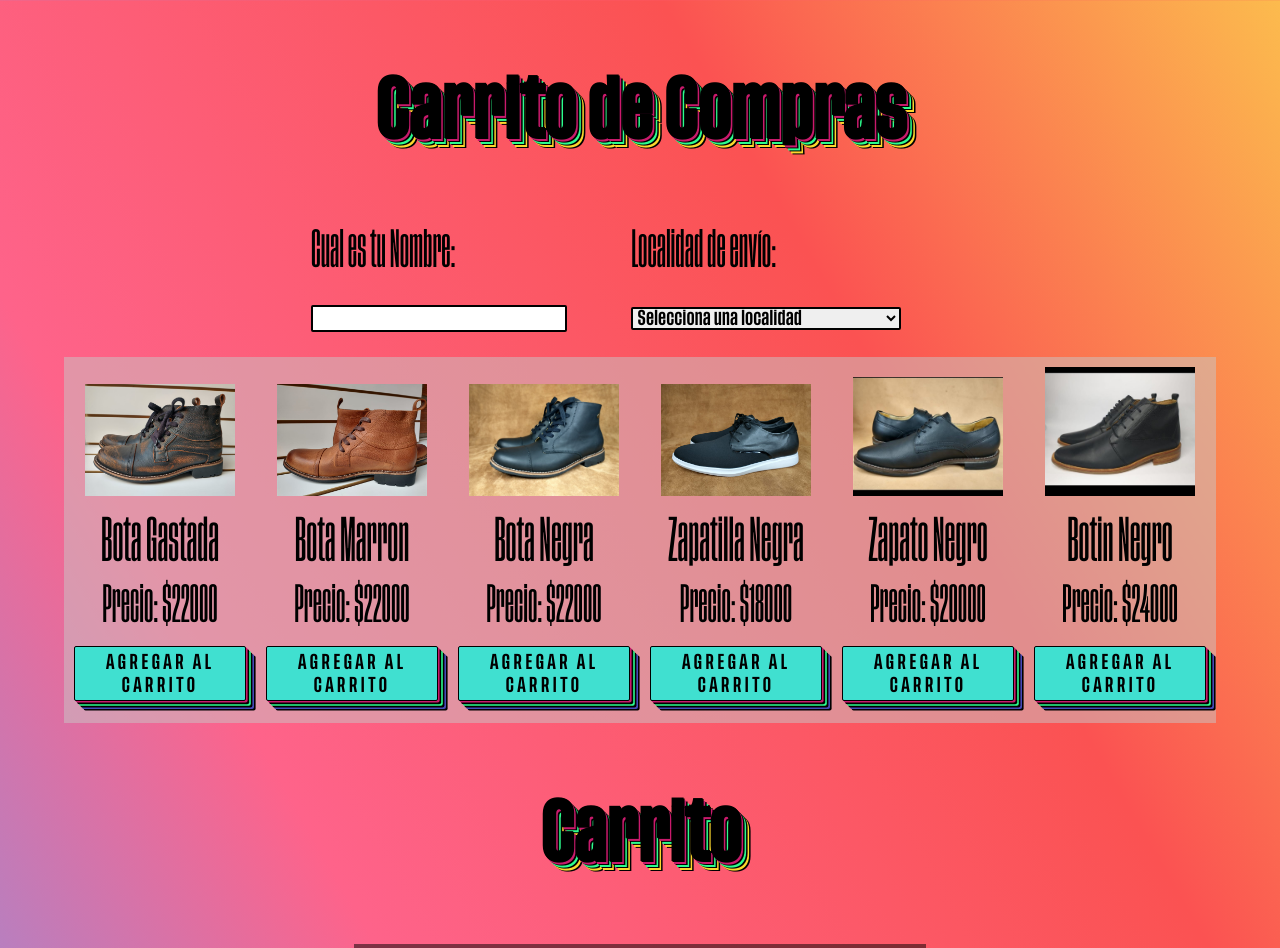
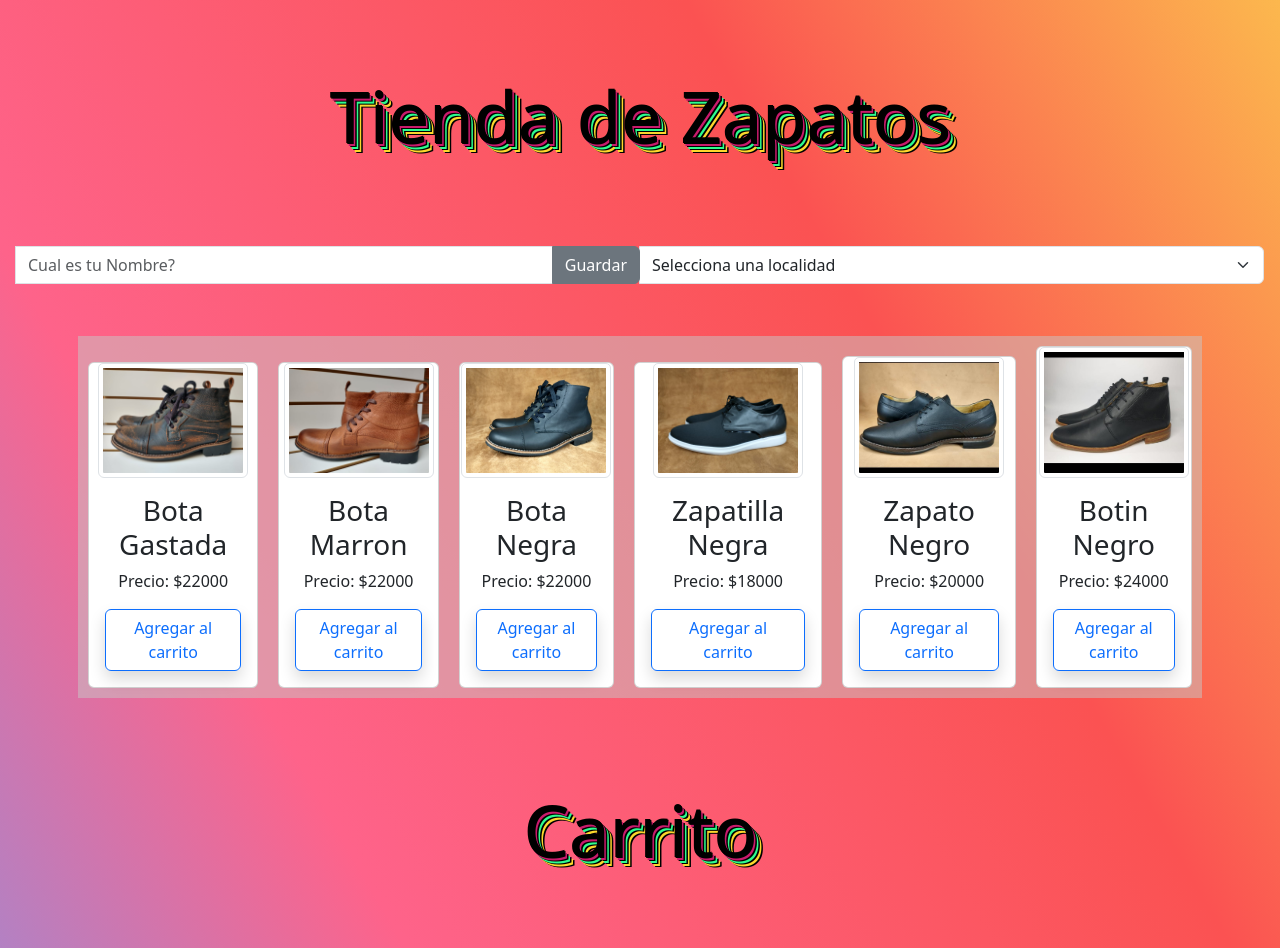
Before and after one commit to tiagoous/proyecto-javascript-coderhouse, a website: page index.html in a window 1280 px wide. Shown: the top 948 px of the page. Drawn offline with nearby package versions, Linux system fonts and the light colour scheme; some packages are replaced by stand-ins of ours; a script that the page names is missing.

Commit message:
final version of carrito my loco

```diff
--- a/app.js
+++ b/app.js
@@ -16,6 +16,16 @@ const nombreUsuarioInput = document.getElementById("nombreUsuario");
 const productosContainer = document.getElementById("productos");
 const opcionLocalidadSelect = document.getElementById("opcionLocalidad");
 
+function guardarNombreUsuario() {
+    const nombreUsuarioInput = document.getElementById("nombreUsuario");
+    nombreUsuario = nombreUsuarioInput.value;
+    Swal.fire(
+        'Tu Nombre se guardo correctamente',
+        '',
+        'success'
+        )
+}
+
 // Cargar productos.JSON
 fetch("productos.json")
     .then((response) => response.json())
@@ -27,13 +37,14 @@ fetch("productos.json")
             const { nombre, imagen, precio, cantidad } = producto;
 
             const productoElement = document.createElement("div");
-            productoElement.classList.add("producto");
+            productoElement.classList.add("card");
 
             productoElement.innerHTML = `
-        <img src="${imagen}" alt="${nombre}">
-        <h3>${nombre}</h3>
-        <p>Precio: $${precio}</p>
-        <button class="btn shadow" onclick="agregarAlCarrito('${nombre}', '${imagen}', ${precio}, ${cantidad})">
+        <img src="${imagen}" alt="${nombre}" class="img-thumbnail card-img-top">
+        <div class="card-body">
+        <h3 class="card-title">${nombre}</h3>
+        <p class="card-text">Precio: $${precio}</p>
+        <button class="btn btn-outline-primary shadow" onclick="agregarAlCarrito('${nombre}', '${imagen}', ${precio}, ${cantidad})">
             Agregar al carrito
         </button>
         `;
@@ -93,7 +104,7 @@ function mostrarCarrito() {
 
         const fila = document.createElement("tr");
         fila.innerHTML = `
-        <td><img src="${imagen}" alt="${nombre}" width="50"></td>
+        <td><img class="img-thumbnail" src="${imagen}" alt="${nombre}" width="50"></td>
         <td>${nombre}</td>
         <td class="color__precio">$${precio}</td>
         <td>${cantidad}</td>
@@ -115,7 +126,11 @@ function mostrarCarrito() {
 // Función para finalizar la compra
 function finalizarCompra() {
     if (!opcionLocalidad) {
-        alert("Por favor, selecciona una localidad de envío.");
+        Swal.fire(
+            'Por favor, selecciona una localidad de envío.',
+            '',
+            'warning'
+            )
         return;
     }
 
@@ -133,48 +148,47 @@ function finalizarCompra() {
     const montoTotalConEnvio = montoTotal + costoEnvio;
 
     if (carrito.length > 0) {
-        // const swalWithBootstrapButtons = Swal.mixin({
-        //     customClass: {
-        //         confirmButton: 'btn btn-success',
-        //         cancelButton: 'btn btn-danger'
-        //     },
-        //     buttonsStyling: false
-        // })
+        const swalWithBootstrapButtons = Swal.mixin({
+            customClass: {
+                confirmButton: 'btn btn-success',
+                cancelButton: 'btn btn-danger'
+            },
+            buttonsStyling: false
+        })
 
-        // swalWithBootstrapButtons.fire({
-        //     title: '¡Gracias ${nombreUsuario} por comprar en nuestra tienda!',
-        //     text: "El total de tu compra es de: $${montoTotal}\n, el envío a ${opcionLocalidad} tiene un costo de: $${costoEnvio}\n, el monto total con envío es de: $${montoTotalConEnvio}... Desea finalizar la compra?",
-        //     icon: 'warning',
-        //     showCancelButton: true,
-        //     confirmButtonText: 'Si, ya tengo todo lo que quiero!',
-        //     cancelButtonText: 'No, todavia me faltan productos!',
-        //     reverseButtons: true
-        // }).then((result) => {
-        //     if (result.isConfirmed) {
-        //         swalWithBootstrapButtons.fire(
-        //             'Deleted!',
-        //             'Your file has been deleted.',
-        //             'success'
-        //         )
-        //     } else if (
-        //         /* Read more about handling dismissals below */
-        //         result.dismiss === Swal.DismissReason.cancel
-        //     ) {
-        //         swalWithBootstrapButtons.fire(
-        //             'Cancelled',
-        //             'Your imaginary file is safe :)',
-        //             'error'
-        //         )
-        //     }
-        // })
+        swalWithBootstrapButtons.fire({
+            title: `¡Gracias ${nombreUsuario} por comprar en nuestra tienda!`,
+            text: `El total de tu compra con envío es de: ${montoTotalConEnvio}. Desea finalizar la compra?`,
+            icon: 'warning',
+            showCancelButton: true,
+            confirmButtonText: 'Si, ya tengo todo lo que quiero!',
+            cancelButtonText: 'No, todavia me faltan productos!',
+            reverseButtons: true
+        }).then((result) => {
+            if (result.isConfirmed) {
+                swalWithBootstrapButtons.fire(
+                    'Compra finalizada! Te esperamos de vuelta!',
+                    'Si te gustaron nuestros productos, no dudes en recomendarnos!',
+                    'success'
+                )
+            } else if (
+                /* Read more about handling dismissals below */
+                result.dismiss === Swal.DismissReason.cancel
+            ) {
+                swalWithBootstrapButtons.fire(
+                    'Compra cancelada!',
+                    'Puedes continuar agregando productos al carrito!',
+                    'error'
+                )
+            }
+        })
 
-        alert(`¡Gracias ${nombreUsuario} por comprar en nuestra tienda!` +
-            ` El total de tu compra es de: $${montoTotal}\n` +
-            ` El envío a ${opcionLocalidad} tiene un costo de: $${costoEnvio}\n` +
-            ` El monto total con envío es: $${montoTotalConEnvio}.`
-        );
     } else {
-        alert('Tu carrito está vacío. Agrega un producto para finalizar la compra.');
+        Swal.fire(
+            'Tu carrito está vacío.',
+            'Agrega un producto para finalizar la compra.',
+            'warning'
+            )
     }
 
     // Eliminar el carrito del local
--- a/index.html
+++ b/index.html
@@ -5,21 +5,24 @@
     <meta charset="UTF-8">
     <meta name="viewport" content="width=device-width, initial-scale=1.0">
     <link rel="stylesheet" href="styles.css">
+    <link href="https://cdn.jsdelivr.net/npm/bootstrap@5.3.1/dist/css/bootstrap.min.css" rel="stylesheet" integrity="sha384-4bw+/aepP/YC94hEpVNVgiZdgIC5+VKNBQNGCHeKRQN+PtmoHDEXuppvnDJzQIu9" crossorigin="anonymous">
+    <link rel="stylesheet" href="./node_modules/@sweetalert2/theme-borderless/borderless.css">
     <title>Carrito de Compras</title>
 </head>
 
 <body>
-    <h1 class="titulo">Carrito de Compras</h1>
+    <h1 class="titulo display-2">Tienda de Zapatos</h1>
 
     <section>
-        <div>
-            <label for="nombreUsuario">Cual es tu Nombre:</label>
-            <input class="input" type="text" id="nombreUsuario" required>
+        <div class="input-group mb-3">
+            <label for="nombreUsuario"></label>
+            <input type="text" class="form-control" placeholder="Cual es tu Nombre?" aria-label="Sizing example input" aria-describedby="inputGroup-sizing-default" id="nombreUsuario" required>
+            <button class="btn btn-secondary" onclick="guardarNombreUsuario()">Guardar</button>
         </div>
 
-        <div>
-            <label for="opcionLocalidad">Localidad de envío:</label>
-            <select class="input" id="opcionLocalidad" required>
+        <div class="input-group mb-3">
+            <label for="opcionLocalidad"></label>
+            <select class="form-select" id="opcionLocalidad" required>
                 <option value="">Selecciona una localidad</option>
             </select>
         </div>
@@ -32,7 +35,7 @@
     </section>
 
     <div class="carrito__contenedor">
-        <h2 class="titulo">Carrito</h2>
+        <h2 class="titulo display-2">Carrito</h2>
         <table id="carrito">
             <thead>
                 <tr>
@@ -45,9 +48,12 @@
             <tbody id="carrito-body">
             </tbody>
         </table>
-        <button id="boton-compra" class="btn shadow" onclick="finalizarCompra()">Finalizar Compra</button>
+        <button id="boton-compra" class="btn btn-outline-success shadow" onclick="finalizarCompra()">Finalizar Compra</button>
     </div>
+
+    <script src="https://cdn.jsdelivr.net/npm/bootstrap@5.3.1/dist/js/bootstrap.bundle.min.js" integrity="sha384-HwwvtgBNo3bZJJLYd8oVXjrBZt8cqVSpeBNS5n7C8IVInixGAoxmnlMuBnhbgrkm" crossorigin="anonymous"></script>
     <script src="https://cdn.jsdelivr.net/npm/sweetalert2@11"></script>
+    <script src="sweetalert2/dist/sweetalert2.min.js"></script>
     <script src="app.js"></script>
 </body>
 
--- /dev/null
+++ b/scss/custom.scss
@@ -0,0 +1,5 @@
+// Custom.scss
+
+@import "../node_modules/bootstrap/scss/bootstrap.scss";
+
+// Codigo custom
--- a/styles.css
+++ b/styles.css
@@ -38,64 +38,16 @@ body {
     background: var(--gradient);
     background-size: 400%;
     animation: background-moving 25s infinite alternate;
-    font-family: "Tusker Grotesk Light";
-    font-size: 2.5rem;
 }
 
-/* .........---Fuentes---......... */
-
-@font-face {
-    font-family: "Tusker Grotesk";
-    src: url("../../fonts/TuskerGrotesk-5500Medium.ttf") format("truetype");
-}
-
-@font-face {
-    font-family: "Tusker Grotesk Light";
-    src: url("../../fonts/TuskerGrotesk-2600Semibold.ttf") format("truetype");
-}
-
-@font-face {
-    font-family: "Canter Light";
-    src: url("../../fonts/Canter-Light.ttf") format("truetype");
-}
-
-@font-face {
-    font-family: "Canter Bold";
-    src: url("../../fonts/Canter-Bold.ttf") format("truetype");
-}
-
-/* ...........---Botones Styles---........... */
-.btn {
-    background: turquoise;
-    padding: 0.2em;
-    margin: 0.75em auto;
-    font-family: "Tusker Grotesk";
-    text-transform: uppercase;
-    font-size: 1rem;
-    color: rgb(0, 0, 0);
-    letter-spacing: 0.2rem;
-    transition: 0.2s;
-}
-
-.btn:hover {
-    transform: translate(3px);
-    box-shadow: 3px 3px rgb(0, 0, 0);
-    cursor: pointer;
-}
-
-.shadow {
-    border-radius: 2px;
-    border: 0.1em solid rgb(0, 0, 0);
-    box-shadow: 0.1em 0.1em rgb(201, 26, 108),
-                0.2em 0.2em rgb(0, 0, 0),
-                0.3em 0.3em rgb(44, 252, 141),
-                0.4em 0.4em rgb(0, 0, 0),
-                0.5em 0.5em rgb(71, 73, 183),
-                0.6em 0.6em rgb(0, 0, 0);
-}
 section {
     display: flex;
     justify-content: center;
+    margin: 1rem;
+}
+
+input {
+    margin: 1rem;
 }
 
 #productos {
@@ -107,13 +59,14 @@ section {
     margin-top: 20px;
 }
 
-.producto {
+.card {
     display: inline-block;
     margin: 10px;
     text-align: center;
+    align-items: center;
 }
 
-.producto img {
+.card img {
     width: 150px;
 }
 
@@ -143,7 +96,6 @@ section {
 }
 
 .titulo {
-    font-family: "Tusker Grotesk";
     color: rgb(0, 0, 0);
     text-align: center;
     padding: 1em;
@@ -156,17 +108,6 @@ section {
     color: greenyellow;
 }
 
-.input {
-    font-family: "Tusker Grotesk";
-    width: 80%;
-    border: 2px solid rgb(0, 0, 0);
-    border-radius: 2px;
-    outline: none;
-    color: rgb(0, 0, 0);
-    font-size: 1rem;
-    line-height: 0.5rem;
-}
-
 .powered {
     display: flex;
     justify-content: space-between;
```
Also changed, not shown: package.json (added, +8 -0 lines), 1 other file.
